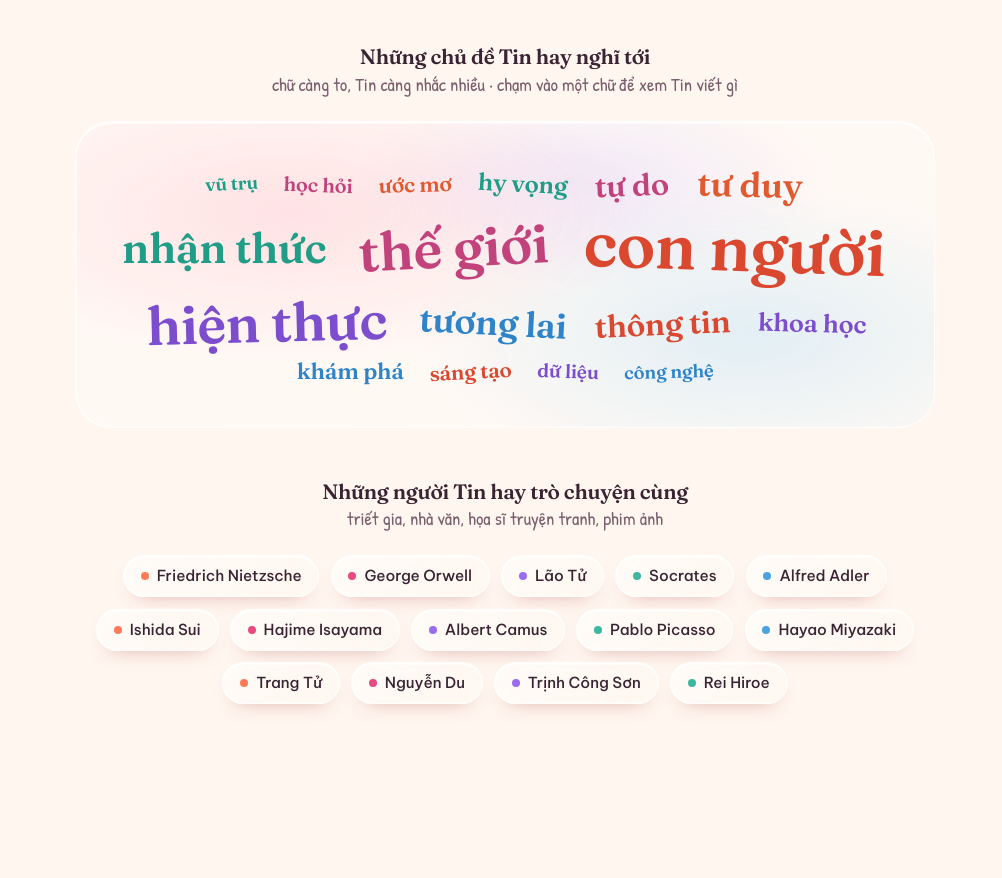
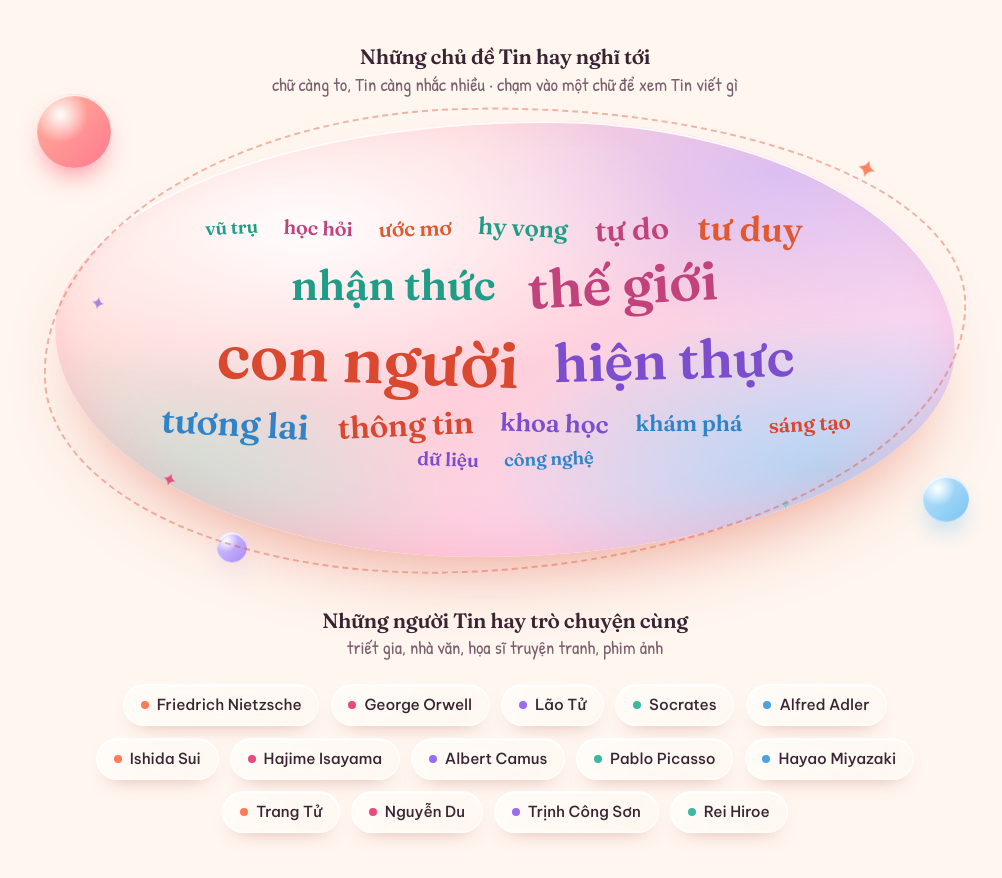
Before and after one commit to lamnguyen8075/home-of-the-soul, a plain HTML site: page index.html in a window 1280 px wide. Shown: the part 2569-3447 px from the top of the page, without its empty margins (135-1137 px from the left). Drawn offline with Linux system fonts and the light colour scheme.

Commit message:
Word cloud: painted blob backdrop with orbs and sparkles
Co-authored-by: Cursor <cursoragent@cursor.com>

```diff
--- a/index.html
+++ b/index.html
@@ -12,7 +12,7 @@
   <link rel="preconnect" href="https://fonts.googleapis.com">
   <link rel="preconnect" href="https://fonts.gstatic.com" crossorigin>
   <link href="https://fonts.googleapis.com/css2?family=Be+Vietnam+Pro:wght@400;500;600;700&family=Fraunces:opsz,wght@9..144,500..700&family=Lora:ital,wght@0,400;0,500;1,400&family=Patrick+Hand&display=swap" rel="stylesheet">
-  <link rel="stylesheet" href="styles.css?v=11">
+  <link rel="stylesheet" href="styles.css?v=13">
 </head>
 <body class="home">
 
@@ -149,7 +149,12 @@
         <div class="explore-group reveal">
           <h3>Những chủ đề Tin hay nghĩ tới</h3>
           <p class="hint">chữ càng to, Tin càng nhắc nhiều · chạm vào một chữ để xem Tin viết gì</p>
-          <div class="cloud" id="topics"></div>
+          <div class="cloud-art">
+            <span class="orb o1" aria-hidden="true"></span><span class="orb o2" aria-hidden="true"></span><span class="orb o3" aria-hidden="true"></span>
+            <span class="spark k1" aria-hidden="true">✦</span><span class="spark k2" aria-hidden="true">✦</span>
+            <span class="spark k3" aria-hidden="true">✦</span><span class="spark k4" aria-hidden="true">✦</span>
+            <div class="cloud" id="topics"></div>
+          </div>
         </div>
 
         <div class="explore-group reveal">
--- a/styles.css
+++ b/styles.css
@@ -271,14 +271,44 @@ section { padding: clamp(3.6rem, 8vw, 6rem) 0; }
 /* word cloud */
 .cloud {
   display: flex; flex-wrap: wrap; justify-content: center; align-items: center; gap: .15rem 1.3rem;
-  max-width: 860px; margin-inline: auto; padding: clamp(1.4rem, 4vw, 2.6rem) clamp(1rem, 4vw, 2.4rem); border-radius: 36px;
+  position: relative; padding: clamp(3.2rem, 9vw, 5.4rem) clamp(2rem, 10vw, 5.6rem);
+}
+/* the painted "cloud" behind the words: a soft organic blob, a dashed hand-drawn outline, a few orbs and sparkles */
+.cloud-art { position: relative; max-width: 900px; margin-inline: auto; isolation: isolate; }
+.cloud-art::before, .cloud-art::after { content: ""; position: absolute; pointer-events: none; }
+.cloud-art::before {
+  inset: 0; z-index: -2; border-radius: 56% 44% 52% 48% / 46% 54% 46% 54%;
   background:
-    radial-gradient(60% 70% at 25% 30%, rgba(255, 143, 168, .22), transparent 70%),
-    radial-gradient(55% 70% at 78% 70%, rgba(159, 214, 245, .3), transparent 70%),
-    radial-gradient(40% 50% at 60% 20%, rgba(201, 184, 255, .25), transparent 70%),
-    rgba(255, 255, 255, .35);
-  border: 1px solid var(--glass-border); box-shadow: var(--glass-rim);
+    radial-gradient(60% 55% at 28% 25%, rgba(255, 255, 255, .95), rgba(255, 255, 255, 0) 70%),
+    radial-gradient(50% 50% at 85% 80%, rgba(159, 214, 245, .75), rgba(159, 214, 245, 0) 72%),
+    radial-gradient(45% 50% at 12% 85%, rgba(168, 232, 211, .6), rgba(168, 232, 211, 0) 72%),
+    radial-gradient(50% 50% at 80% 12%, rgba(201, 184, 255, .65), rgba(201, 184, 255, 0) 72%),
+    linear-gradient(135deg, #ffe3d6 0%, #ffd0dc 52%, #f0d9ff 100%);
+  box-shadow: inset 0 2px 0 rgba(255, 255, 255, .9), inset 0 -18px 40px rgba(255, 143, 168, .25), 0 40px 70px -34px rgba(217, 72, 47, .5);
+  animation: blobMorph 18s ease-in-out infinite alternate;
 }
+.cloud-art::after {
+  inset: -14px -12px; z-index: -1; border-radius: 46% 54% 44% 56% / 54% 46% 54% 46%;
+  border: 2px dashed rgba(217, 72, 47, .38); transform: rotate(-1.4deg);
+  animation: blobMorph 22s ease-in-out infinite alternate-reverse;
+}
+@keyframes blobMorph {
+  to { border-radius: 46% 54% 58% 42% / 56% 44% 56% 44%; }
+}
+.cloud-art .orb { position: absolute; z-index: -1; border-radius: 50%; pointer-events: none;
+  background: radial-gradient(circle at 32% 28%, #fff, rgba(255, 255, 255, 0) 38%), linear-gradient(135deg, var(--o1), var(--o2));
+  box-shadow: inset 0 2px 0 rgba(255, 255, 255, .8), 0 14px 28px -10px var(--o2); animation: floaty 7s ease-in-out infinite; }
+.cloud-art .orb.o1 { width: 74px; height: 74px; top: -22px; left: -18px; --o1: #ffb199; --o2: #ff7a8f; }
+.cloud-art .orb.o2 { width: 46px; height: 46px; bottom: 8%; right: -14px; --o1: #bfe6ff; --o2: #7cc4f0; animation-delay: -2.5s; }
+.cloud-art .orb.o3 { width: 30px; height: 30px; bottom: -12px; left: 18%; --o1: #d8cbff; --o2: #a98cf5; animation-delay: -4.5s; }
+.cloud-art .spark { position: absolute; z-index: 1; font: 700 1.3rem/1 var(--font-ui); color: var(--s, #ff7a59); pointer-events: none; animation: twinkle 3.6s ease-in-out infinite; }
+.cloud-art .spark.k1 { top: 9%; right: 9%; --s: #ff7a59; }
+.cloud-art .spark.k2 { top: 40%; left: 4%; --s: #9158dc; font-size: 1rem; animation-delay: -1.2s; }
+.cloud-art .spark.k3 { bottom: 10%; right: 18%; --s: #3cb7a0; font-size: 1.1rem; animation-delay: -2.2s; }
+.cloud-art .spark.k4 { bottom: 16%; left: 12%; --s: #e8497e; font-size: .9rem; animation-delay: -.6s; }
+@keyframes floaty { 50% { transform: translateY(-8px); } }
+@keyframes twinkle { 0%, 100% { opacity: .35; transform: scale(.75) rotate(0); } 50% { opacity: 1; transform: scale(1.15) rotate(20deg); } }
+@media (prefers-reduced-motion: reduce) { .cloud-art::before, .cloud-art::after, .cloud-art .orb, .cloud-art .spark { animation: none; } }
 .cloud a {
   position: relative; display: inline-block; padding: .05em .12em; line-height: 1.12; text-decoration: none; color: var(--c, var(--coral-deep));
   font-family: var(--font-display); font-weight: 600; letter-spacing: -.01em; transform: rotate(var(--tilt, 0deg));
```
Also changed, not shown: read.html (+1 -1 lines).
